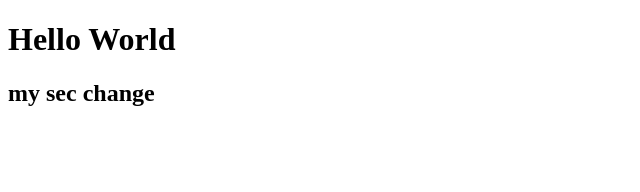
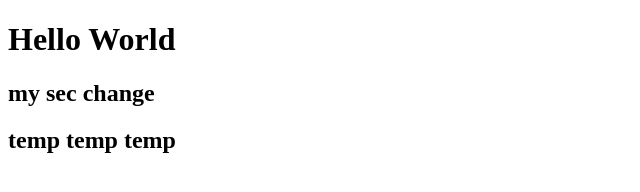
Before and after one commit to daniahaitham/fullStackCourse, a plain HTML site: page index.html in a window 1280 px wide. Shown: the whole page, without its empty margins (0-640 px from the left). Drawn offline with Linux system fonts and the light colour scheme.

Commit message:
temp and sec change

```diff
--- a/index.html
+++ b/index.html
@@ -6,6 +6,8 @@
     <title>Document</title>
     <h1>Hello World</h1>
     <h2>my sec change</h2>
+    <h2>temp temp temp</h2>
+
 </head>
 <body>
 
```
